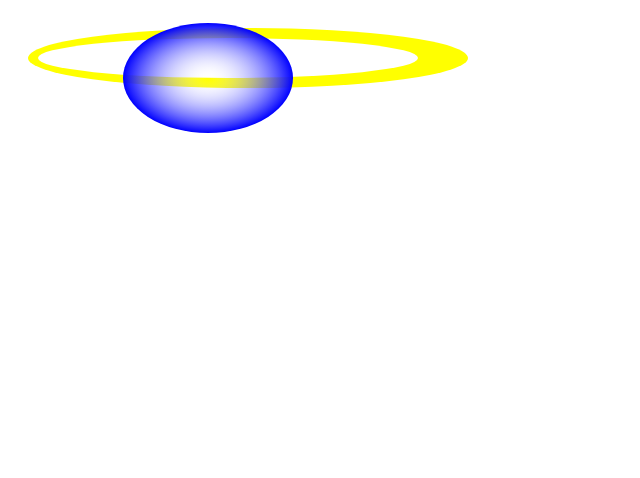
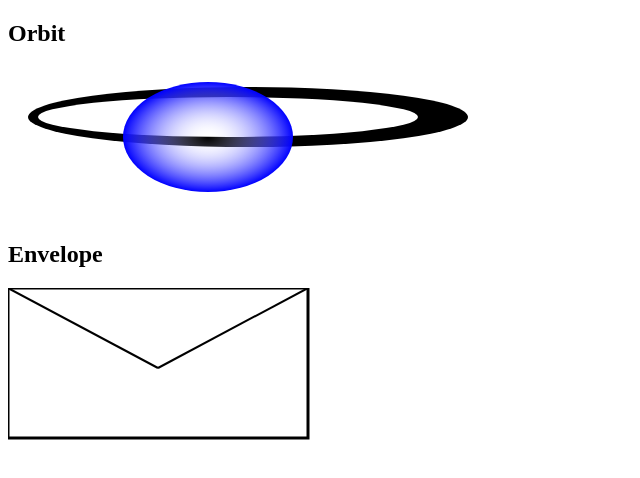
Before and after one commit to AmirALN/svg, a plain HTML site: page index.html in a window 1280 px wide. Shown: the whole page, without its empty margins (0-640 px from the left). Drawn offline with Linux system fonts and the light colour scheme.

Commit message:
fortsatt på mina svgs

```diff
--- a/index.html
+++ b/index.html
@@ -1,12 +1,15 @@
+<!DOCTYPE html>
 <html lang="en">
 <head>
     <meta charset="UTF-8">
     <meta name="viewport" content="width=device-width, initial-scale=1.0">
-  <title>Orbit</title>
+    <title>SVG</title>
 </head>
 <body>
+    <!--created my own, just for fun-->
+    <h2>Orbit</h2>
     <svg width="500" height="150">
-    <ellipse cx="240" cy="50" rx="220" ry="30" style="fill:yellow" />
+        <ellipse cx="240" cy="50" rx="220" ry="30" style="fill:black" />
         <ellipse cx="220" cy="50" rx="190" ry="20" style="fill:white" />
         <defs>
             <radialGradient id="grad1" cx="50%" cy="50%" r="50%" fx="50%" fy="50%">
@@ -16,5 +19,10 @@
         </defs>
         <ellipse cx="200" cy="70" rx="85" ry="55" fill="url(#grad1)" />
     </svg>
+
+    <h2>Envelope</h2>
+    <svg width="400" height="160">
+      <use xlink:href="images/envelope.svg#envelope"></use>
+    </svg>
 </body>
 </html>
```
Also changed, not shown: images/envelope.svg (added). Lines whose indentation alone changed are shown as unchanged.
